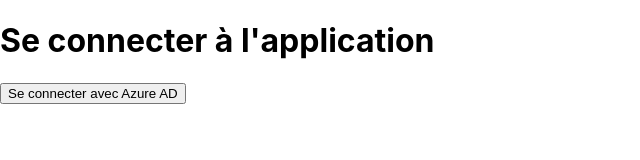
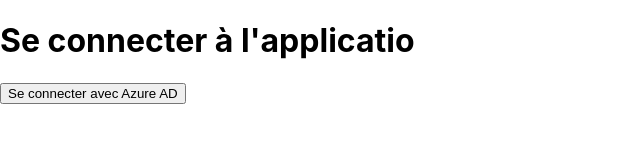
Before and after one commit to KaBcrAST/React, a React (Create React App) app: page / in a window 1280 px wide. Shown: the top 160 px of the page, without its empty margins (0-640 px from the left). Built offline with nearby package versions, Linux system fonts and the light colour scheme.

Commit message:
react + oauth

```diff
--- a/src/LoginPage.js
+++ b/src/LoginPage.js
@@ -10,7 +10,7 @@
 
   return (
     <div>
-      <h1>Se connecter à l'application</h1>
+      <h1>Se connecter à l'applicatio</h1>
       <button onClick={handleLogin}>Se connecter avec Azure AD</button>
     </div>
   );
```
